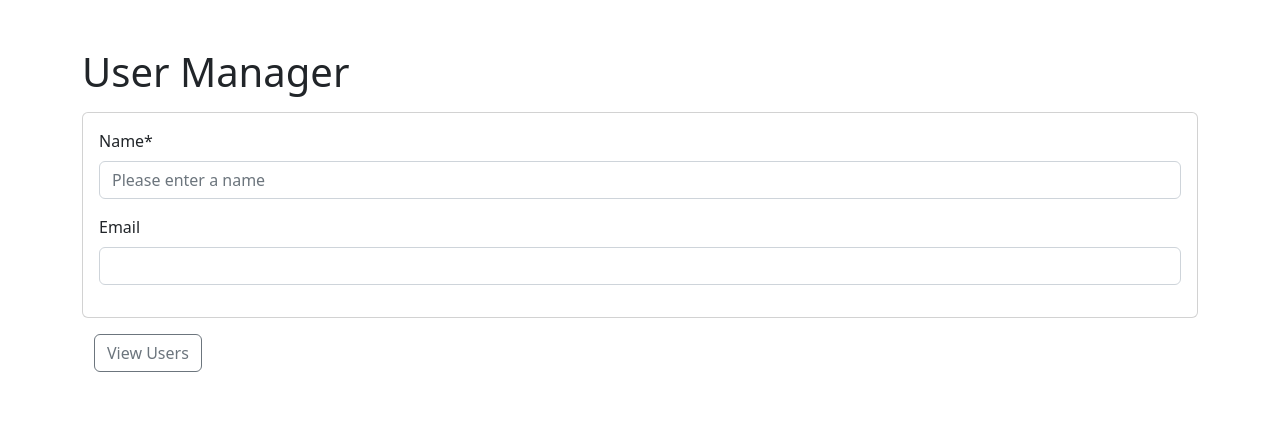
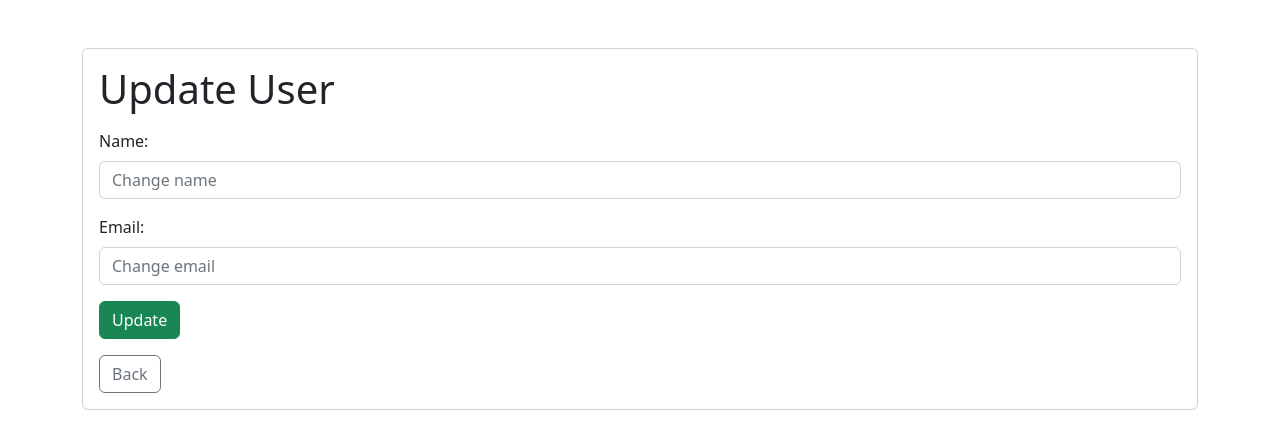
Before and after one commit to macpli/user-manager-ng, an Angular app: page /users-update in a window 1280 px wide. Shown: the top 448 px of the page. Built offline with nearby package versions, Linux system fonts and the light colour scheme.

Commit message:
Add: user update panel

```diff
--- a/db.json
+++ b/db.json
@@ -14,6 +14,11 @@
       "name": "Maciej",
       "email": "maciej@gmail.com",
       "id": 3
+    },
+    {
+      "name": "Kasia",
+      "email": "KaSiA@op.pl",
+      "id": 4
     }
   ]
 }
--- a/src/app/app.module.ts
+++ b/src/app/app.module.ts
@@ -13,6 +13,7 @@ import { AddUserComponent } from './components/add-user/add-user.component';
 import { HeaderComponent } from './components/header/header.component';
 import { DeleteUserComponent } from './components/delete-user/delete-user.component';
 import { UpdateUserComponent } from './components/update-user/update-user.component';
+import { UpdateUserPanelComponent } from './components/update-user-panel/update-user-panel.component';
 
 @NgModule({
   declarations: [
@@ -23,6 +24,7 @@ import { UpdateUserComponent } from './components/update-user/update-user.compon
     HeaderComponent,
     DeleteUserComponent,
     UpdateUserComponent,
+    UpdateUserPanelComponent,
   ],
   imports: [
     BrowserModule,
@@ -32,6 +34,7 @@ import { UpdateUserComponent } from './components/update-user/update-user.compon
     RouterModule.forRoot([
       {path: 'welcome', component: MainComponent},
       {path: 'users', component: UsersPanelComponent},
+      {path: 'users-update', component: UpdateUserPanelComponent},
       {path: '**', component: MainComponent},
       {path: '', component: MainComponent},
     ]),
--- a/src/app/components/main/main.component.html
+++ b/src/app/components/main/main.component.html
@@ -3,5 +3,4 @@
     <app-add-user
     (onAddUser)="addUser($event)"
     ></app-add-user>
-
 </div>
--- /dev/null
+++ b/src/app/components/update-user-panel/update-user-panel.component.html
@@ -0,0 +1,20 @@
+<div class="container-md mt-5">
+    <div class="card mx-auto">
+        <div class="card-body">
+        <h1 class="mb-3">Update User</h1>
+          <form class="needs-validation" novalidate>
+            <div class="mb-3">
+              <label for="name" class="form-label">Name: </label>
+              <input type="text" class="form-control" name="name" id="name" placeholder="Change name">
+            </div>
+            <div class="mb-3">
+              <label for="email" class="form-label">Email: </label>
+              <input type="email" class="form-control" name="email" id="email" placeholder="Change email">
+            </div>
+            <button type="submit" class="btn btn-success mb-3">Update</button>
+          </form>
+
+          <button type="button" class="btn btn-outline-secondary" (click)="clickButtonBack('/users')">Back</button>
+        </div>
+      </div>
+</div>
--- /dev/null
+++ b/src/app/components/update-user-panel/update-user-panel.component.ts
@@ -0,0 +1,21 @@
+import { Component, Input, OnInit } from '@angular/core';
+import { Router } from '@angular/router';
+import { User } from 'User';
+
+@Component({
+  selector: 'app-update-user-panel',
+  templateUrl: './update-user-panel.component.html',
+  styleUrls: ['./update-user-panel.component.css']
+})
+export class UpdateUserPanelComponent implements OnInit {
+@Input() user!: User;
+  constructor(private router: Router) { }
+
+  ngOnInit(): void {
+  }
+
+  clickButtonBack(path: string){
+    this.router.navigate([path])
+  }
+
+}
--- a/src/app/components/update-user/update-user.component.html
+++ b/src/app/components/update-user/update-user.component.html
@@ -1 +1 @@
-<button type="button" class="btn btn-primary">Update</button>
+<button type="button" class="btn btn-primary" (click)="clickButtonUpdate('/users-update')">Update</button>
--- a/src/app/components/update-user/update-user.component.ts
+++ b/src/app/components/update-user/update-user.component.ts
@@ -1,4 +1,5 @@
 import { Component, OnInit } from '@angular/core';
+import { Router } from '@angular/router';
 
 @Component({
   selector: 'app-update-user',
@@ -7,9 +8,13 @@ import { Component, OnInit } from '@angular/core';
 })
 export class UpdateUserComponent implements OnInit {
 
-  constructor() { }
+  constructor(private router: Router) { }
 
   ngOnInit(): void {
   }
 
+  clickButtonUpdate(path: string) {
+    this.router.navigate([path])
+  }
+
 }
--- a/src/app/components/users-panel/users-panel.component.html
+++ b/src/app/components/users-panel/users-panel.component.html
@@ -19,11 +19,10 @@
             <app-update-user></app-update-user>
             <app-delete-user (onDeleteUser) = "deleteUser(user)"></app-delete-user>
           </tr>
-
         </tbody>
       </table>
 
-      <button type="button" class="btn btn-outline-secondary" (click)="clickButton('/welcome')">Back</button>
+      <button type="button" class="btn btn-outline-secondary" (click)="clickButtonBack('/welcome')">Back</button>
     </div>
   </div>
 </div>
--- a/src/app/components/users-panel/users-panel.component.ts
+++ b/src/app/components/users-panel/users-panel.component.ts
@@ -24,8 +24,7 @@ export class UsersPanelComponent implements OnInit  {
       () => this.users = this.users.filter(u => u.id !== user.id));
   }
 
-
-  clickButton(path: string){
+  clickButtonBack(path: string){
     this.router.navigate([path])
   }
 
```
Also changed, not shown: src/app/components/update-user-panel/update-user-panel.component.css (added).
